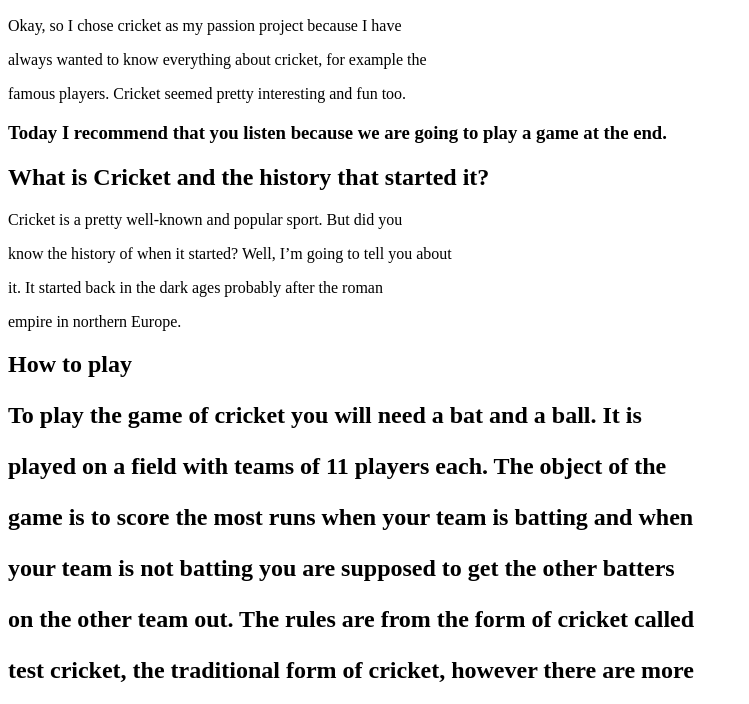
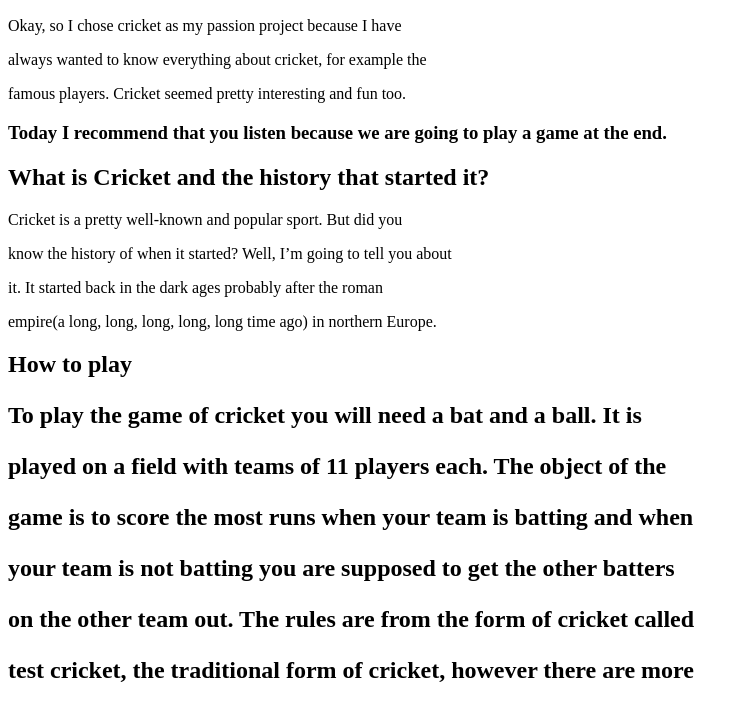
Before and after one commit to Aayan2006/horizons, a plain HTML site: page index.html in a window 1280 px wide. Shown: the part 96-800 px from the top of the page, without its empty margins (0-749 px from the left). Drawn offline with Linux system fonts and the light colour scheme.

Commit message:
Update index.html

```diff
--- a/index.html
+++ b/index.html
@@ -10,7 +10,7 @@
      <p>Cricket is a pretty well-known and popular sport. But did you</p>
      <p>know the history of when it started? Well, I’m going to tell you about</p>
      <p>it. It started back in the dark ages probably after the roman</p>
-     <p>empire<a long, long, long, long, long time ago> in northern Europe.</p>
+     <p>empire(a long, long, long, long, long time ago) in northern Europe.</p>
 
    <h2>How to play
      <p>To play the game of cricket you will need a bat and a ball.  It is</p>
```
